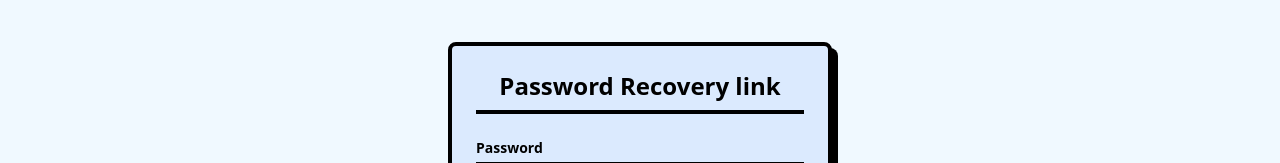
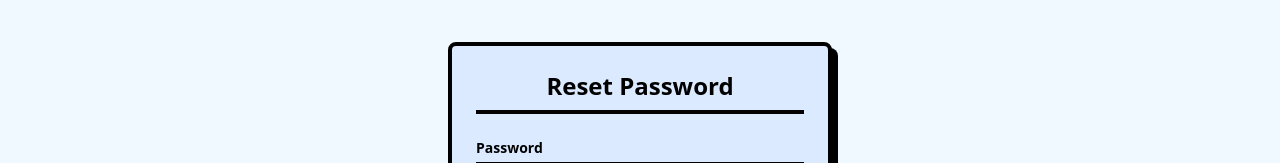
Before and after one commit to iamsagarsingh/charcoal-notes, a React (Vite) app: page /reset-password in a window 1280 px wide. Shown: the part 138-301 px from the top of the page. Built offline with nearby package versions, Linux system fonts and the light colour scheme; no server answers.

Commit message:
fix typo.

```diff
--- a/src/pages/SendPasswordResetEmail.jsx
+++ b/src/pages/SendPasswordResetEmail.jsx
@@ -9,7 +9,7 @@ export const SendPasswordResetEmail = () => {
     e.preventDefault()
     const status = await authService.recoverPassword(email)
     if(status){
-        showToast('rest mail sent','success')
+        showToast('reset mail has been sent check inbox/spam','success')
     }
     else{
         showToast('something went wrong','error')
--- a/src/pages/UpdatePassword.jsx
+++ b/src/pages/UpdatePassword.jsx
@@ -28,7 +28,7 @@ export const UpdatePassword = () =>{
     <div className="flex justify-center items-center my-24 bg-sky-50 px-4">
       <div className="w-full max-w-sm bg-blue-100 border-4 border-black p-6 shadow-[6px_6px_0px_rgba(0,0,0,1)] rounded-lg">
         <h2 className="text-2xl font-extrabold mb-6 text-center border-b-4 border-black pb-2">
-          Password Recovery link
+          Reset Password
         </h2>
         <form className="space-y-4" onSubmit={handleReset}>
           {/* New Password */}
```
